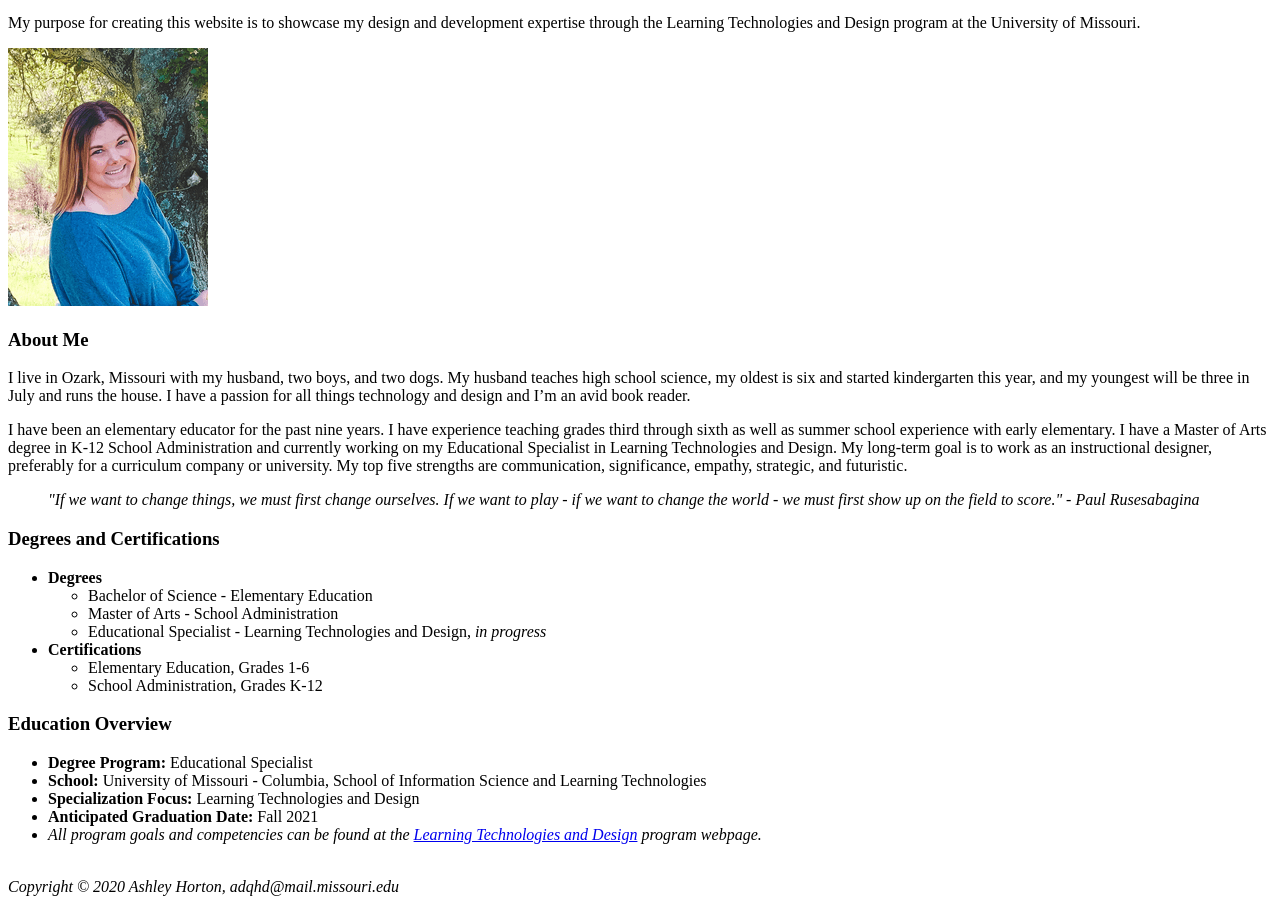
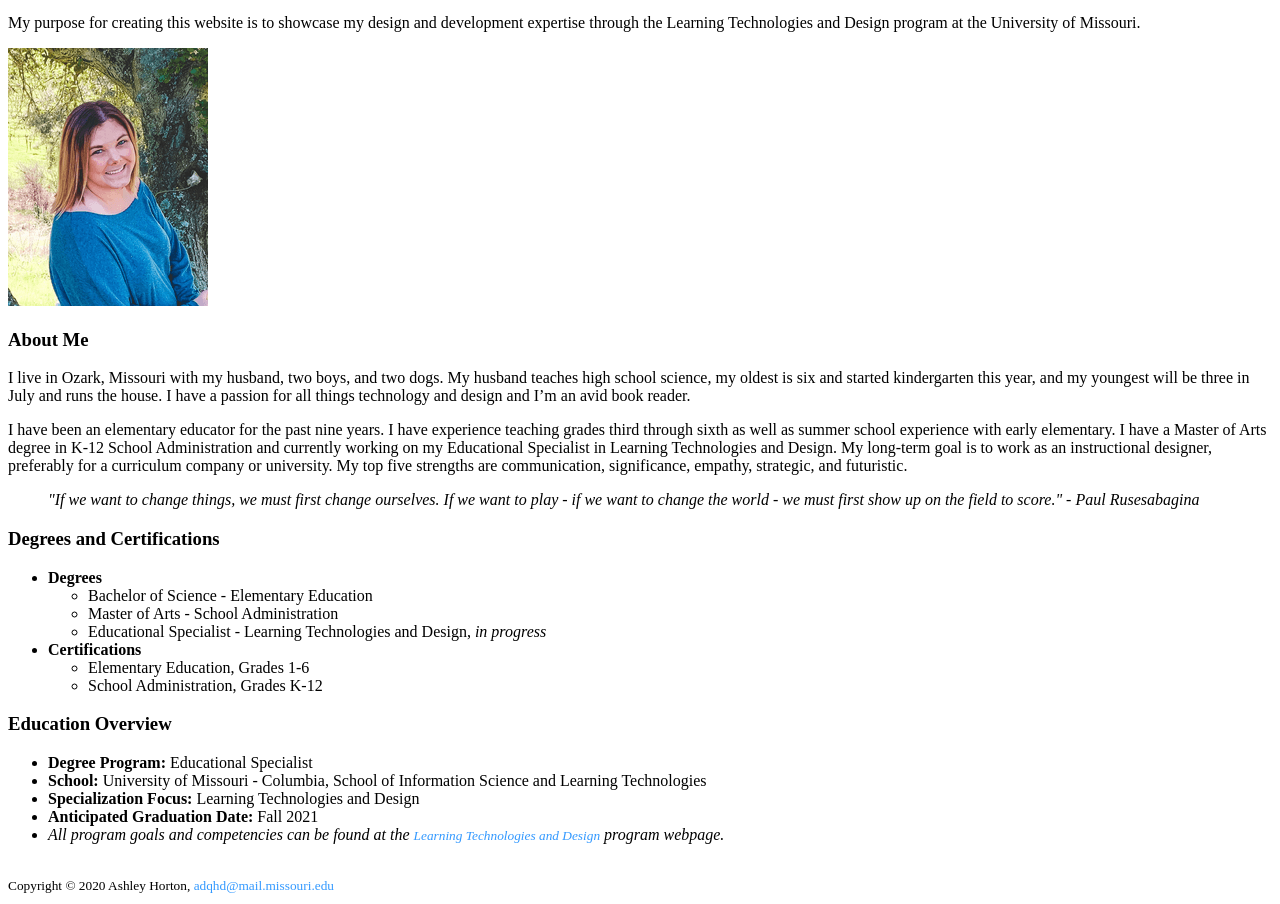
Before and after one commit to ashleyhorton/ashleyhorton.github.io, a plain HTML site: page islt_7310/index.html in a window 1280 px wide. Shown: the part 100-1004 px from the top of the page. Drawn offline with Linux system fonts and the light colour scheme.

Commit message:
Add files via upload

```diff
--- a/islt_7310/index.html
+++ b/islt_7310/index.html
@@ -103,7 +103,7 @@ Tested:  March 21, 2020; Passed on Firefox and Chrome browsers.
 &nbsp;
 <footer>
 
-    <em>Copyright &copy; 2020 Ashley Horton, adqhd@mail.missouri.edu</em>
+    Copyright &copy; 2020 Ashley Horton, <a href="mailto:adqhd@mail.missouri.edu">adqhd@mail.missouri.edu</a>
 
 </footer>
 
--- a/islt_7310/style.css
+++ b/islt_7310/style.css
@@ -1,3 +1,17 @@
+/* Adjust the styles for headers */
+
 h1 {
     color: #3399ff;
-    }
+}
+
+/* Adjust the style for the footer */
+
+footer {
+    font-size: 10pt;
+}
+
+/* Adjust the styles for links */
+
+a:link, a:hover, a:focus, a:visited, a:active {
+    color: #3399ff; text-decoration: none; font-size: 10pt;
+}
```
